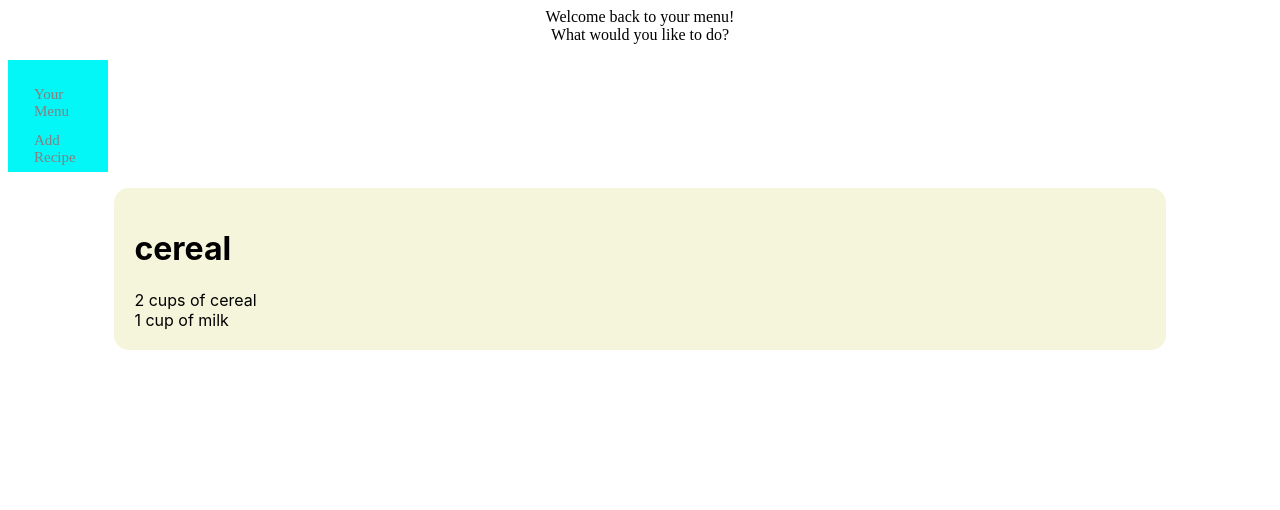
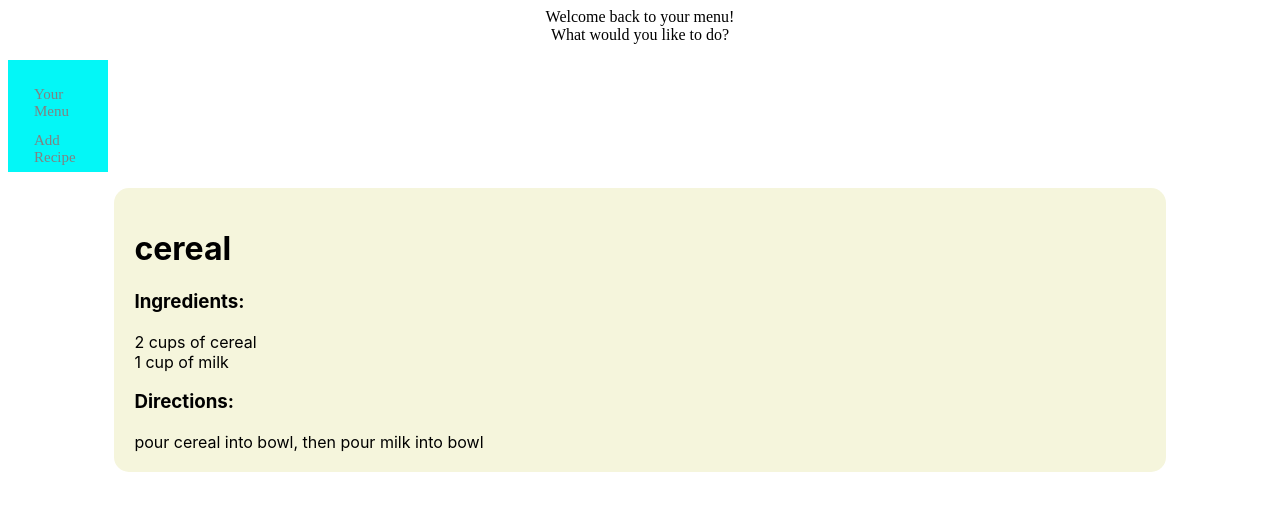
Before and after one commit to Sebastian-Russo/personal-menu, a React (Create React App) app: page /your-menu-item/cereal in a window 1280 px wide. Shown: the top 510 px of the page. Built offline with nearby package versions, Linux system fonts and the light colour scheme.

Commit message:
added directions to render on items on menu

```diff
--- a/src/components/your-menu-item.js
+++ b/src/components/your-menu-item.js
@@ -5,7 +5,9 @@ import {connect} from 'react-redux';
 export function YourMenuItem(props) {
     console.log(props)
     const {menuItems} = props;
-
+    // why the [0] if it's the only one in the array?
+    // filtered menut item obj from array of objs, by filtering params id
+    // previously, i thought i'd have to map array of obj, then map array obj again, to get to ingredients obj
     const menuItem = menuItems.filter(menuItem => menuItem.name === props.match.params.id)[0];
 
     const ingredients = menuItem.ingredients.map((ingredient, i) => {
@@ -13,11 +15,14 @@ export function YourMenuItem(props) {
         <div key={`ingredients-${i}`}>{ingredient.amount} of {ingredient.ingredient}</div>
         )
     })
-console.log(menuItem)
+
     return (
         <div className="menu-item">
             <h1>{menuItem.name}</h1>
+            <h3>Ingredients:</h3>
             <div>{ingredients}</div>
+            <h3>Directions: </h3>
+            <div>{menuItem.directions}</div>
         </div>
     );
 }
@@ -27,11 +32,3 @@ const mapStateToProps = state => ({
 });
 
 export default connect(mapStateToProps)(YourMenuItem)
-
-{/*
-        // <div className="menu-menuItem" key={menuItem.id}>
-        //     <h2 className="menu-menuItem-name">{menuItem.name}</h2>
-        //     <YourMenuItemIngredients />
-        //     <br></br>
-        //     <YourMenuItemSteps />
-        // </div> */}
```
